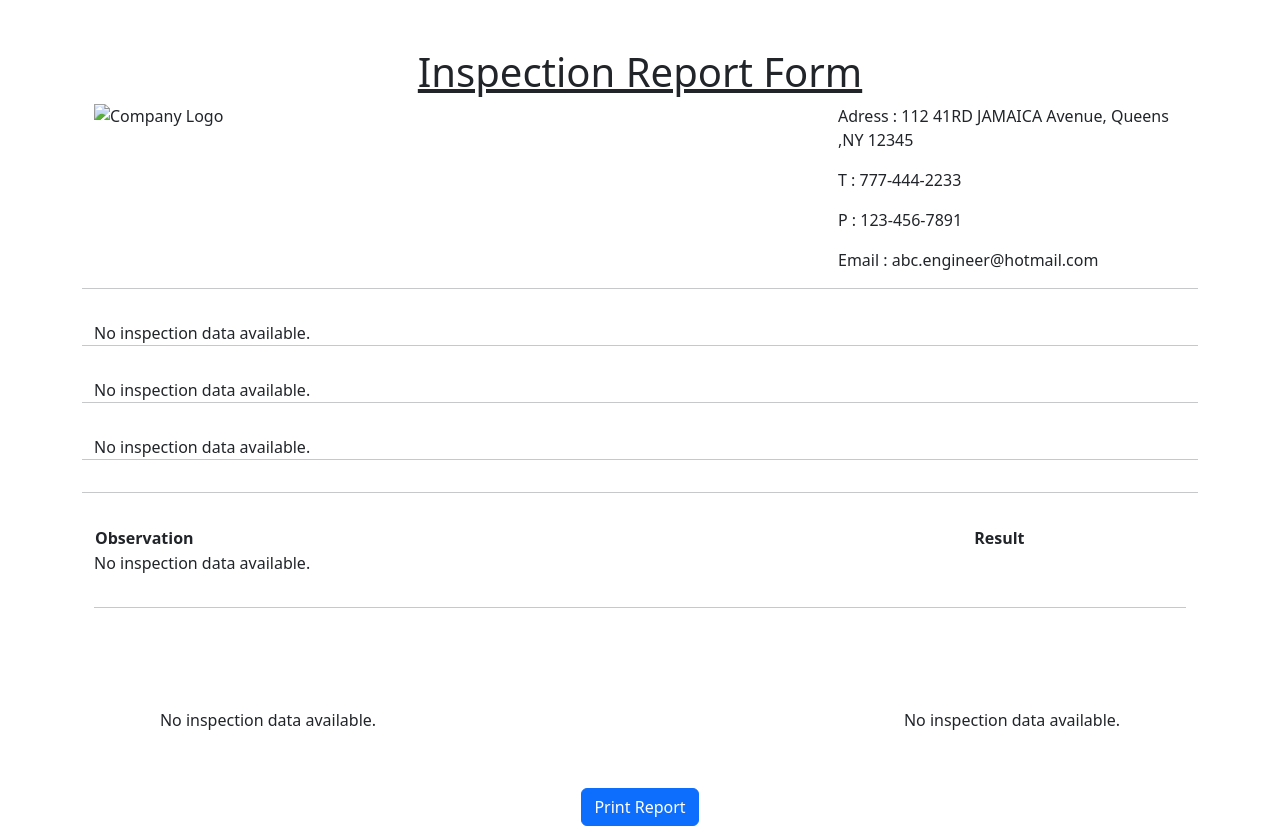
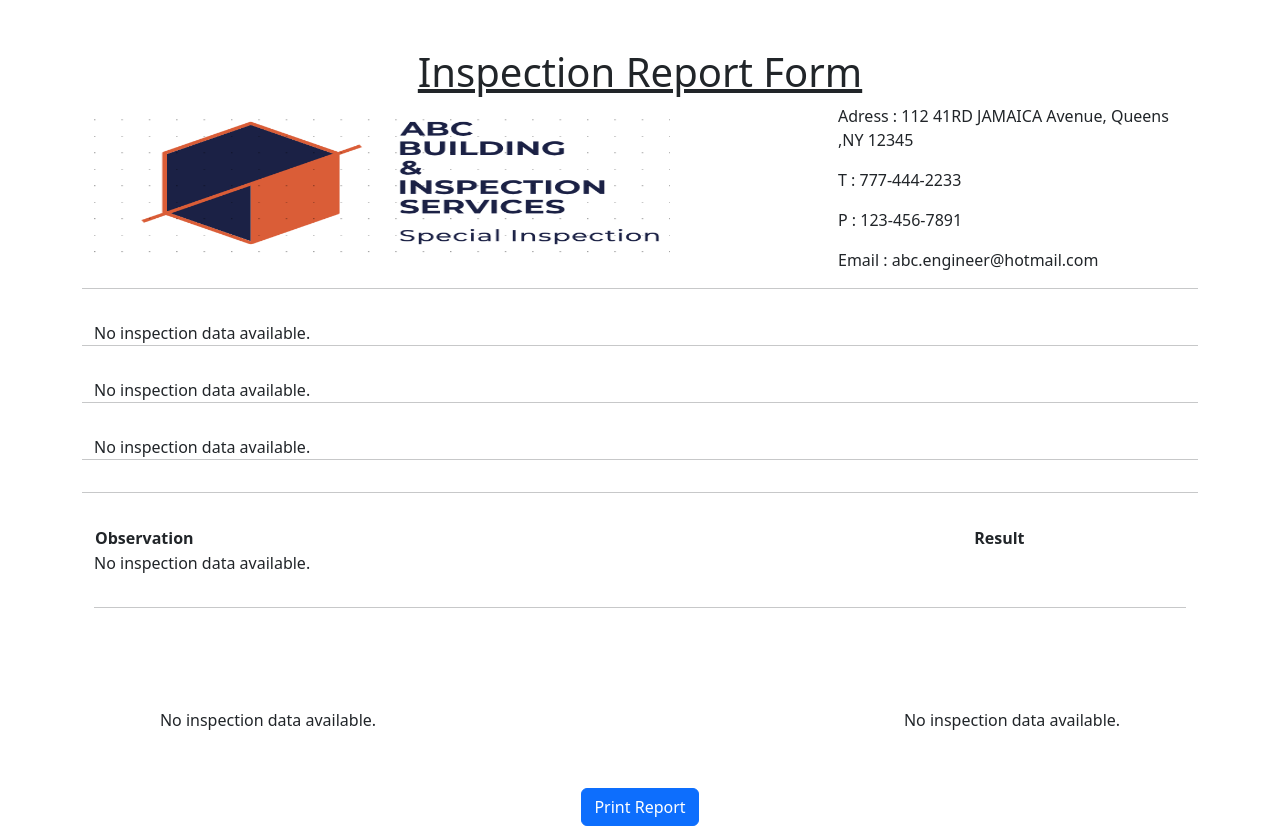
Before and after one commit to ChahinezBENF/SBA316, a plain HTML site: page presentation.html in a window 1280 px wide. Drawn offline with nearby package versions, Linux system fonts and the light colour scheme.

Commit message:
update 2

```diff
--- a/presentation.html
+++ b/presentation.html
@@ -105,7 +105,7 @@ table {
     <div class="container">
       <div class="row mb-3">
 
-        <div class="col-8" > <img src="C:\Users\chahi\OneDrive\Desktop\classwork\DOM_intro\SBA316.png" alt="Company Logo" class="logo-img" /> </div>
+        <div class="col-8" > <img src="SBA316.png" alt="Company Logo" class="logo-img" /> </div>
         <div class="col-4" >
           <p>Adress : 112 41RD JAMAICA Avenue, Queens ,NY 12345</p>
           <p>T : 777-444-2233 </p>
```
Also changed, not shown: SBA316.png (renamed from Screenshot 2025-03-19 154618.png), 1 other file.
